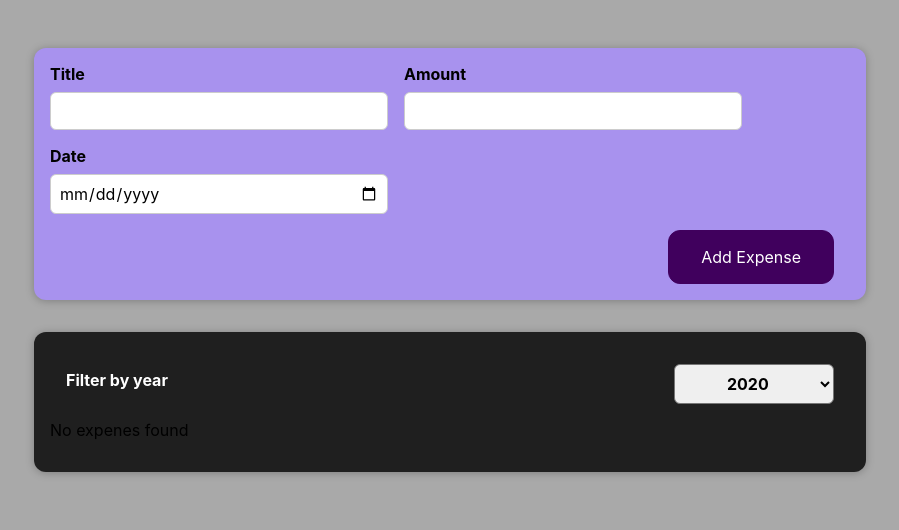
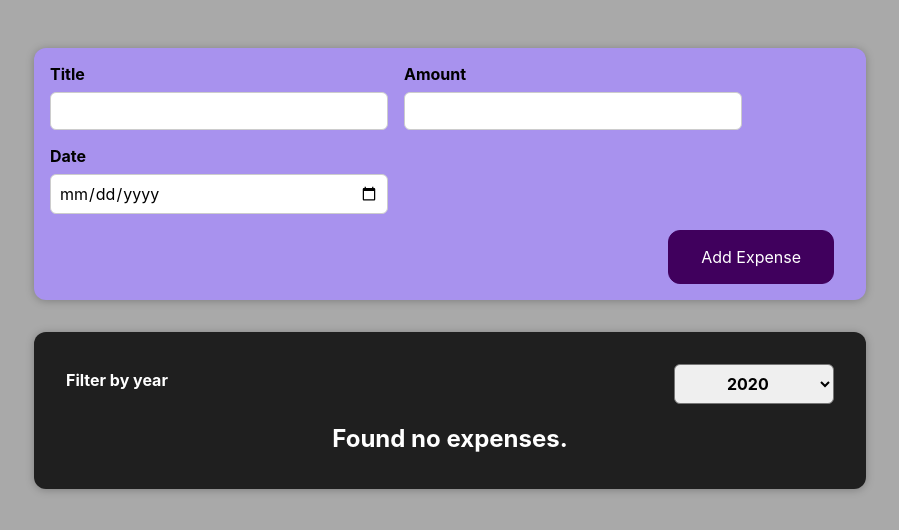
Before and after one commit to andresdev33/expenses-tracker, a React (Create React App) app: page / in a window 1280 px wide. Shown: the top 530 px of the page, without its empty margins (190-1089 px from the left). Built offline with nearby package versions, Linux system fonts and the light colour scheme.

Commit message:
add conditional return statements

```diff
--- a/src/components/Expenses/ExpenseItem.js
+++ b/src/components/Expenses/ExpenseItem.js
@@ -6,6 +6,7 @@
     const { date, title, amount } = props;
 
     return (
+        <li>
             <Card className='expense-item'>
                 <ExpenseDate date={date} />
                 <div className='expense-item__description'>
@@ -13,6 +14,7 @@
                     <div className='expense-item__price'>${amount}</div>
                 </div>
             </Card>
+        </li>
     );
 };
 
--- a/src/components/Expenses/Expenses.js
+++ b/src/components/Expenses/Expenses.js
@@ -1,8 +1,8 @@
+import { useState } from 'react';
 import Card from '../UI/Card';
 import ExpensesFilter from './ExpensesFilter';
-import ExpenseItem from './ExpenseItem';
 import './Expenses.css';
-import { useState } from 'react';
+import ExpensesList from './ExpensesList';
 
 const Expenses = (props) => {
     const { expenses } = props;
@@ -16,20 +16,6 @@
         (expense) => expense.date.getFullYear().toString() === filteredYear
     );
 
-    // Other conditional rendering way:
-    // let filteredExpensesContent = <p>No expenes found</p>;
-
-    // if(filteredExpenses.length > 0) {
-    //     filteredExpensesContent = filteredExpenses.map((expense) => (
-    //         <ExpenseItem
-    //             key={expense.id}
-    //             title={expense.title}
-    //             amount={expense.amount}
-    //             date={expense.date}
-    //         />
-    //     ))
-    // }
-
     return (
         <div>
             <Card className='expenses'>
@@ -37,18 +23,7 @@
                     selectedYear={filteredYear}
                     onChangeFilter={changeFilterHandler}
                 />
-                {/* {other conditional rendering way} */}
-                {/* {filteredExpensesContent} */}
-                {filteredExpenses.length === 0 && <p>No expenes found</p>}
-                {filteredExpenses.length > 0 &&
-                    filteredExpenses.map((expense) => (
-                        <ExpenseItem
-                            key={expense.id}
-                            title={expense.title}
-                            amount={expense.amount}
-                            date={expense.date}
-                        />
-                    ))}
+                <ExpensesList expenses={filteredExpenses} />
             </Card>
         </div>
     );
--- /dev/null
+++ b/src/components/Expenses/ExpensesList.css
@@ -0,0 +1,9 @@
+.expenses-list {
+    list-style: none;
+    padding: 0;
+}
+
+.expenses-list__fallback {
+    color: white;
+    text-align: center;
+}
--- /dev/null
+++ b/src/components/Expenses/ExpensesList.js
@@ -0,0 +1,23 @@
+import ExpenseItem from './ExpenseItem';
+import './ExpensesList.css';
+
+const ExpensesList = ({ expenses }) => {
+    if (expenses.length === 0) {
+        return <h2 className='expenses-list__fallback'>Found no expenses.</h2>;
+    }
+
+    return (
+        <ul className='expenses-list'>
+            {expenses.map((expense) => (
+                <ExpenseItem
+                    key={expense.id}
+                    title={expense.title}
+                    amount={expense.amount}
+                    date={expense.date}
+                />
+            ))}
+        </ul>
+    );
+};
+
+export default ExpensesList;
```
Lines whose indentation alone changed are shown as unchanged.
